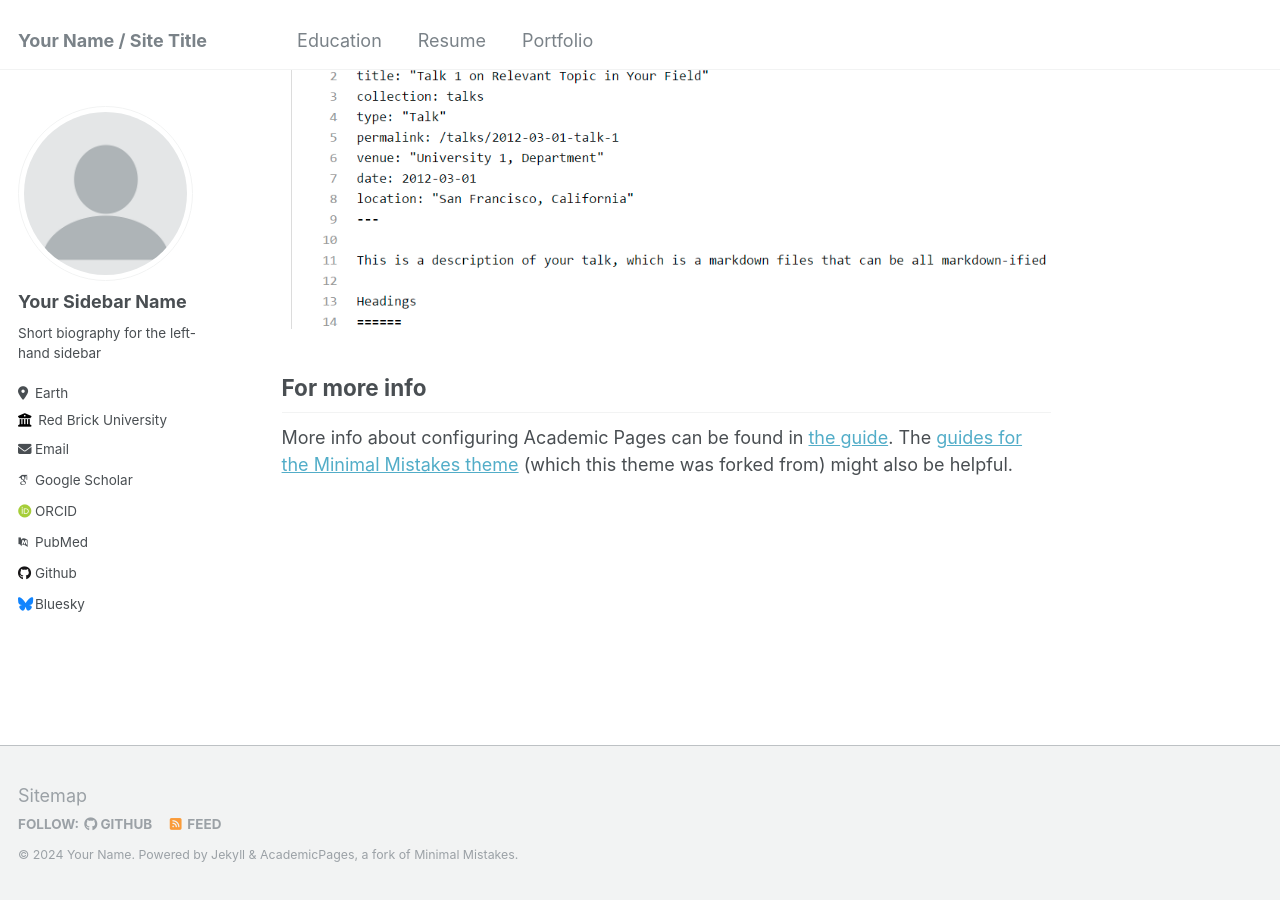
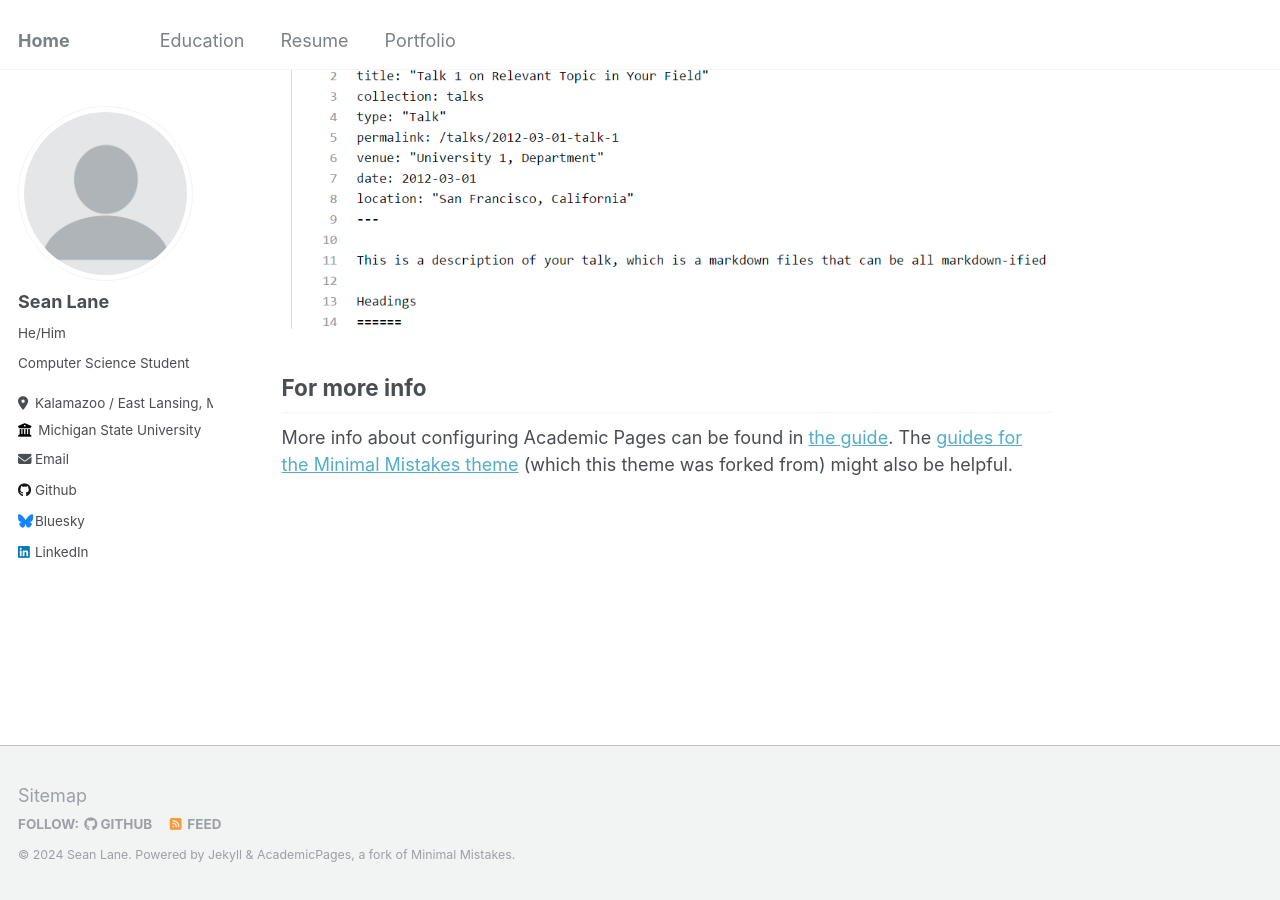
Before and after one commit to lanesean/lanesean.github.io, a Jekyll site: the page built from _pages/about.md, in a window 1280 px wide and 900 px high, scrolled down 2660 px. Built offline with Jekyll 4.4.1, drawn with Linux system fonts in a browser that asks for light colours; some web fonts are replaced.

Commit message:
Updating Config info

```diff
--- a/_config.yml
+++ b/_config.yml
@@ -8,13 +8,13 @@
 
 # Basic Site Settings
 locale                   : "en-US"
-title                    : "Your Name / Site Title"
+title                    : "Home"
 title_separator          : "-"
-name                     : &name "Your Name"
-description              : &description "personal description"
-url                      : https://academicpages.github.io # the base hostname & protocol for your site e.g. "https://mmistakes.github.io"
+name                     : &name "Sean Lane"
+description              : &description "Computer Science Student"
+url                      : https://lanesean.github.io # the base hostname & protocol for your site e.g. "https://mmistakes.github.io"
 baseurl                  : "" # the subpath of your site, e.g. "/blog"
-repository               : "academicpages/academicpages.github.io"
+repository               : "lanesean/lanesean.github.io"
 
 # Site Author - The following control what appear as part of the author content on the side bar.
 #               If a field is blank the icon and link will not appear, otherwise it will be shown.
@@ -22,28 +22,28 @@ repository               : "academicpages/academicpages.github.io"
 author:
   # Biographic information
   avatar           : "profile.png"
-  name             : "Your Sidebar Name"
-  pronouns         : # example: "she/her"
-  bio              : "Short biography for the left-hand sidebar"
-  location         : "Earth"
-  employer         : "Red Brick University"
+  name             : "Sean Lane"
+  pronouns         : "He/Him"
+  bio              : "Computer Science Student"
+  location         : "Kalamazoo / East Lansing, MI"
+  employer         : "Michigan State University"
   uri              : # URL
-  email            : "none@example.org"
+  email            : "lanesean@msu.edu"
 
   # Academic websites
   arxiv            : # URL - Update with the correct link to your profile
-  googlescholar    : "https://scholar.google.com/citations?user=PS_CX0AAAAAJ"
+  googlescholar    : #"https://scholar.google.com/citations?user=PS_CX0AAAAAJ"
   impactstory      : # URL
-  orcid            : "http://orcid.org/yourorcidurl"
+  orcid            : #"http://orcid.org/yourorcidurl"
   semantic         : # URL
-  pubmed           : "https://www.ncbi.nlm.nih.gov/pubmed/?term=john+snow"
+  pubmed           : #"https://www.ncbi.nlm.nih.gov/pubmed/?term=john+snow"
   researchgate     : # URL
 
   # Repositories and software development
   bitbucket        : # Username - Update with your username on the site
   codepen          : # Username
   dribbble         : # Username
-  github           : "academicpages"
+  github           : "lanesean"
   kaggle           : # Username
   stackoverflow    : # User number or user number and name (i.e., use "1" or "1/jeff-atwood")
 
@@ -57,7 +57,7 @@ author:
   keybase          : # Username
   instagram        : # Username
   lastfm           : # Username
-  linkedin         : # Username
+  linkedin         : "lanesean"
   mastodon         : # URL
   medium           : # URL
   pinterest        : # Username
--- a/_data/navigation.yml
+++ b/_data/navigation.yml
@@ -1,10 +1,10 @@
 # main links links
 main:
   - title: "Education"
-    url: /publications/
+    url: /teaching/
 
   - title: "Resume"
-    url: /files/SeanLane Resume.pdf/
+    url: /files/SeanLane\ Resume.pdf/
 
   - title: "Portfolio"
     url: /portfolio/
```
